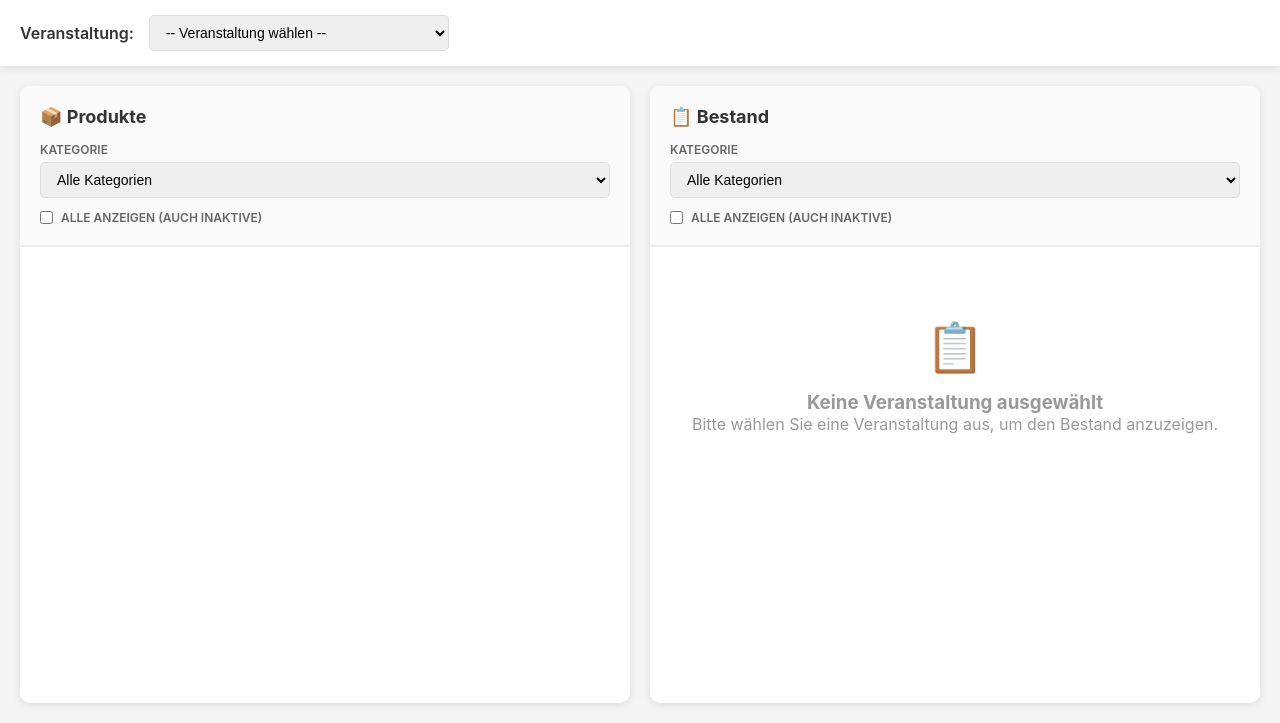
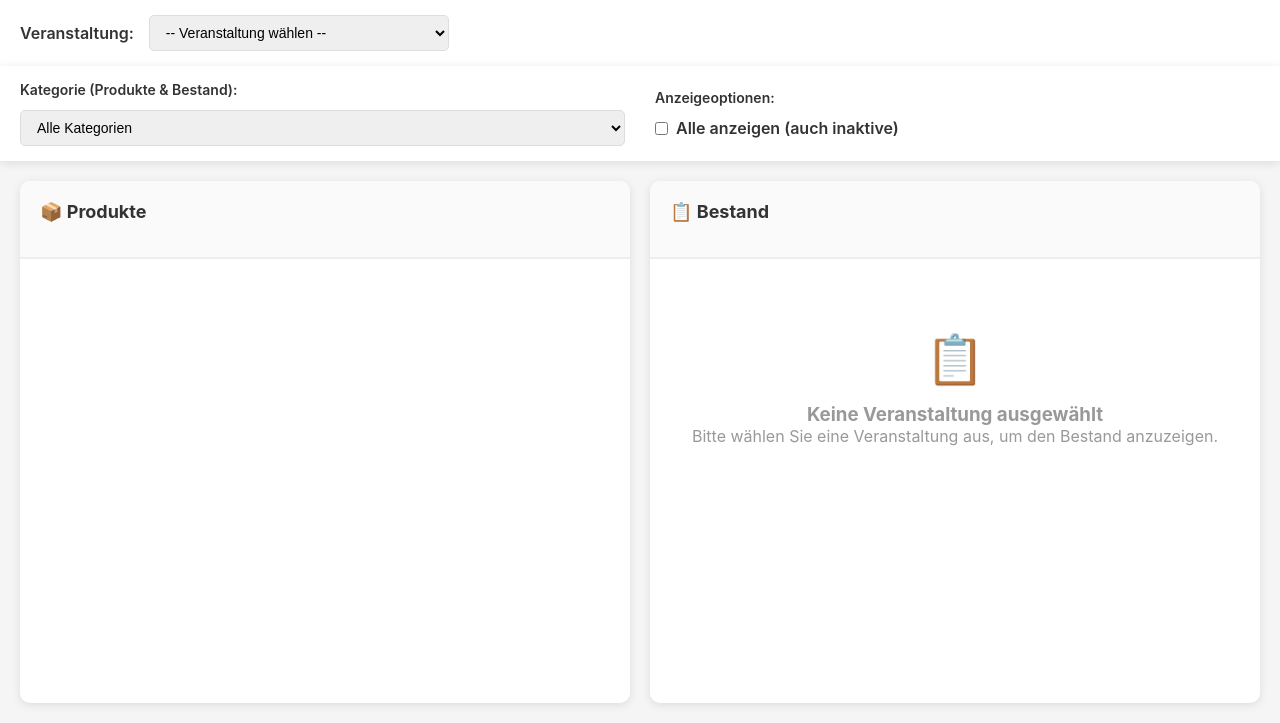
Before and after one commit to realaxl/kiosk, a Flask app: page /admin/stocks in a window 1280 px wide. Shown: the part 77-800 px from the top of the page. Run offline with Flask 3, Linux system fonts and the light colour scheme; the visitor is signed in with stand-in values (Sample User, id 1); data that the repository does not hold is empty; parts of the project's set-up code (start-up, migrations or seed data) failed here and were passed over.

Commit message:
Fix: Stock admin now shows products on one of the two panels, only

```diff
--- a/templates/admin_stocks.html
+++ b/templates/admin_stocks.html
@@ -476,28 +476,33 @@
         </div>
     </div>
 
-    <div class="main-container">
-        <!-- Left Column: Products -->
-        <div class="column">
-            <div class="column-header">
-                <h2>📦 Produkte</h2>
-                <div class="filters">
-                    <div class="filter-group">
-                        <label>Kategorie</label>
-                        <select id="productCategoryFilter" onchange="filterProducts()">
+    <!-- Filters Section (moved to top) -->
+    <div class="event-selector">
+        <div class="event-selector-content" style="display: grid; grid-template-columns: 1fr 1fr; gap: 30px;">
+            <div style="display: flex; flex-direction: column; gap: 12px;">
+                <label style="font-weight: 600; color: #333; font-size: 14px;">Kategorie (Produkte & Bestand):</label>
+                <select id="categoryFilter" onchange="filterBoth()" style="padding: 8px 12px; border: 1px solid #ddd; border-radius: 5px; font-size: 14px;">
                     <option value="">Alle Kategorien</option>
                     {% for category in categories %}
                     <option value="{{ category['productCategoryId'] }}">{{ category['name'] }}</option>
                     {% endfor %}
                 </select>
             </div>
-                    <div class="filter-group">
+            <div style="display: flex; flex-direction: column; gap: 12px;">
+                <label style="font-weight: 600; color: #333; font-size: 14px;">Anzeigeoptionen:</label>
                 <label style="display: flex; align-items: center; gap: 8px; cursor: pointer;">
-                            <input type="checkbox" id="showAllProductsFilter" onchange="filterProducts()" style="cursor: pointer;">
+                    <input type="checkbox" id="showAllFilter" onchange="filterBoth()" style="cursor: pointer;">
                     <span>Alle anzeigen (auch inaktive)</span>
                 </label>
             </div>
         </div>
+    </div>
+
+    <div class="main-container">
+        <!-- Left Column: Products -->
+        <div class="column">
+            <div class="column-header">
+                <h2>📦 Produkte</h2>
             </div>
             <div class="column-body" id="productsList">
                 {% for product in products %}
@@ -536,23 +541,6 @@
         <div class="column">
             <div class="column-header">
                 <h2>📋 Bestand</h2>
-                <div class="filters">
-                    <div class="filter-group">
-                        <label>Kategorie</label>
-                        <select id="stockCategoryFilter" onchange="filterStocks()">
-                            <option value="">Alle Kategorien</option>
-                            {% for category in categories %}
-                            <option value="{{ category['productCategoryId'] }}">{{ category['name'] }}</option>
-                            {% endfor %}
-                        </select>
-                    </div>
-                    <div class="filter-group">
-                        <label style="display: flex; align-items: center; gap: 8px; cursor: pointer;">
-                            <input type="checkbox" id="showAllStocksFilter" onchange="filterStocks()" style="cursor: pointer;">
-                            <span>Alle anzeigen (auch inaktive)</span>
-                        </label>
-                    </div>
-                </div>
             </div>
             <div class="column-body" id="stocksList">
                 <div class="empty-state">
@@ -640,20 +628,34 @@
             }
         });
 
+        // Combined filter function for both columns
+        function filterBoth() {
+            filterProducts();
+            filterStocks();
+        }
+
         // Filter products in left column
         function filterProducts() {
-            const categoryFilter = document.getElementById('productCategoryFilter').value;
-            const showAll = document.getElementById('showAllProductsFilter').checked;
+            const categoryFilter = document.getElementById('categoryFilter').value;
+            const showAll = document.getElementById('showAllFilter').checked;
             const items = document.querySelectorAll('.product-item');
+
+            // Get list of product IDs that are already in stock
+            const productsInStock = new Set();
+            stocksData.forEach(stock => {
+                productsInStock.add(stock.productId);
+            });
 
             items.forEach(item => {
                 const category = item.dataset.category;
                 const active = item.dataset.active === '1';
+                const productId = parseInt(item.dataset.productId);
 
                 let showCategory = !categoryFilter || category === categoryFilter;
                 let showActive = showAll || active;
+                let notInStock = !productsInStock.has(productId);
 
-                if (showCategory && showActive) {
+                if (showCategory && showActive && notInStock) {
                     item.style.display = 'flex';
                 } else {
                     item.style.display = 'none';
@@ -663,8 +665,8 @@
 
         // Filter stocks in right column
         function filterStocks() {
-            const categoryFilter = document.getElementById('stockCategoryFilter').value;
-            const showAll = document.getElementById('showAllStocksFilter').checked;
+            const categoryFilter = document.getElementById('categoryFilter').value;
+            const showAll = document.getElementById('showAllFilter').checked;
             const items = document.querySelectorAll('.stock-item');
 
             items.forEach(item => {
@@ -714,6 +716,8 @@
                     `;
                 } else {
                     renderStocks();
+                    // Re-filter products to hide those now in stock
+                    filterProducts();
                 }
             } catch (error) {
                 alert('Fehler beim Laden der Bestände: ' + error.message);
@@ -886,7 +890,7 @@
                 if (!response.ok) throw new Error('Bestand konnte nicht gespeichert werden');
 
                 closeModal();
-                loadStocks();
+                await loadStocks();
             } catch (error) {
                 alert('Fehler beim Speichern: ' + error.message);
             }
@@ -905,7 +909,7 @@
 
                 if (!response.ok) throw new Error('Bestand konnte nicht gelöscht werden');
 
-                loadStocks();
+                await loadStocks();
             } catch (error) {
                 alert('Fehler beim Löschen: ' + error.message);
             }
```
Also changed, not shown: instructions/appAdminStocks.md (+7 -0 lines). Lines whose indentation alone changed are shown as unchanged.
